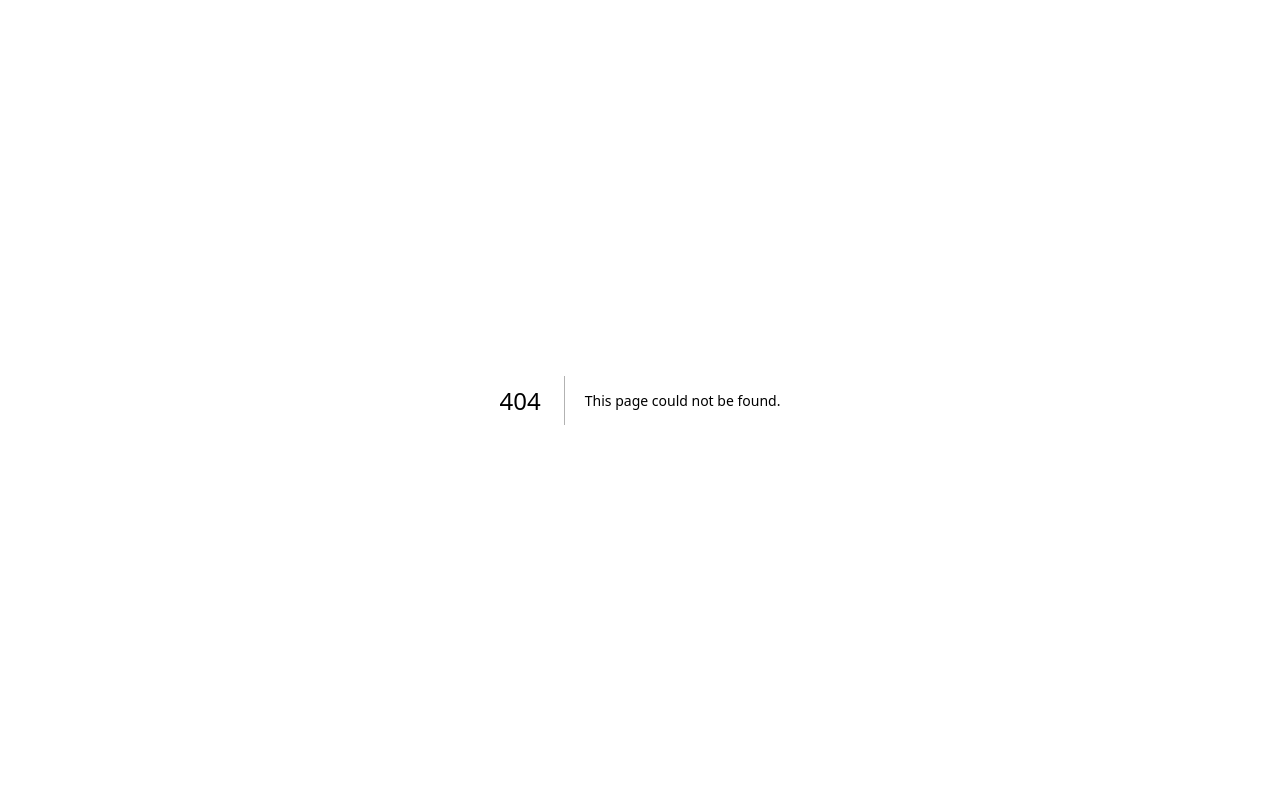
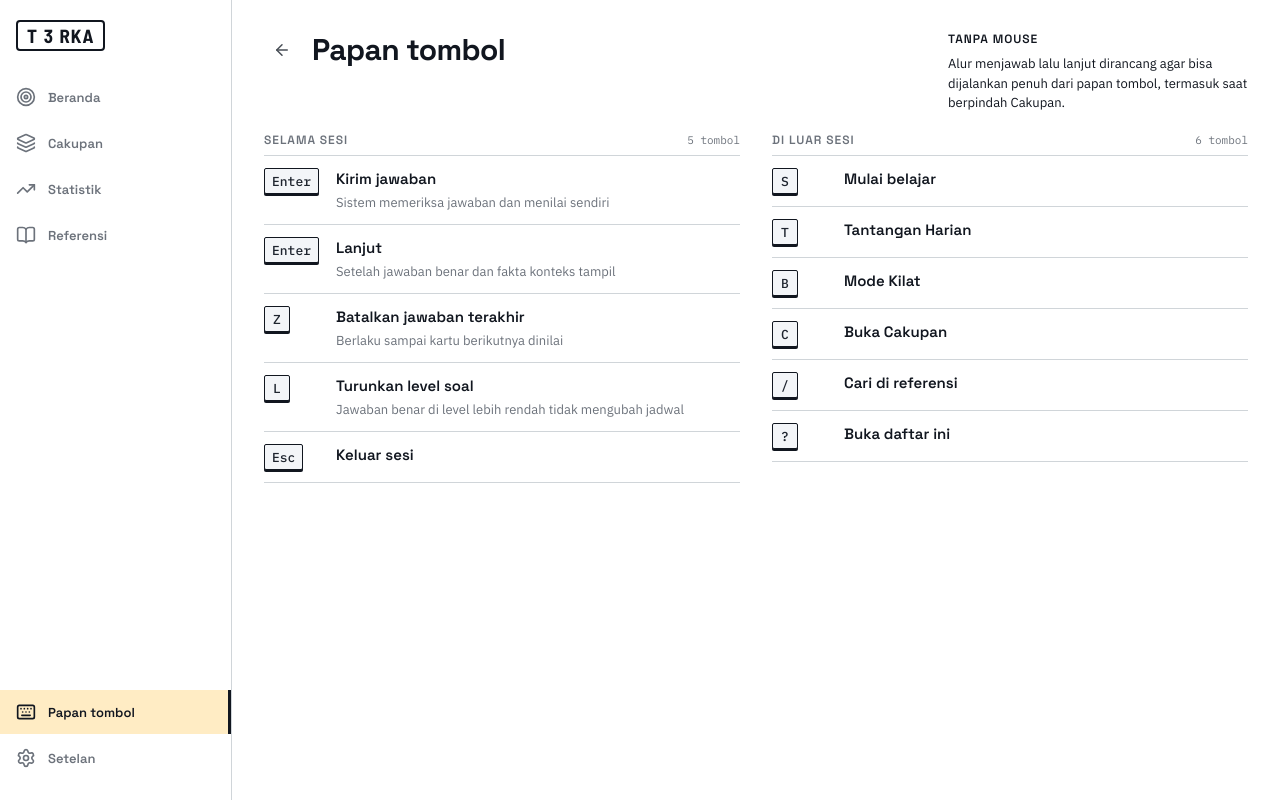
Before and after one commit to dikym/terka, a Next.js app: page /pintasan in a window 1280 px wide. Before the commit this address had no page. Built offline with nearby package versions, Linux system fonts and the light colour scheme; what ts-fsrs would draw is missing.

Commit message:
feat(pintasan): add keyboard shortcuts screen

```diff
--- /dev/null
+++ b/src/app/(app)/pintasan/page.tsx
@@ -0,0 +1,5 @@
+import { Pintasan } from "@/components/screens/pintasan";
+
+export default function Page() {
+	return <Pintasan />;
+}
--- /dev/null
+++ b/src/components/screens/pintasan.tsx
@@ -0,0 +1,97 @@
+import { PageFrame, PageTitle } from "@/components/layout/page-frame";
+import { Callout } from "@/components/ui/callout";
+import { Kbd } from "@/components/ui/kbd";
+import { LabelText } from "@/components/ui/label-text";
+
+type Shortcut = { key: string; label: string; note?: string };
+
+const groups: { title: string; rows: Shortcut[] }[] = [
+	{
+		title: "Selama sesi",
+		rows: [
+			{
+				key: "Enter",
+				label: "Kirim jawaban",
+				note: "Sistem memeriksa jawaban dan menilai sendiri"
+			},
+			{
+				key: "Enter",
+				label: "Lanjut",
+				note: "Setelah jawaban benar dan fakta konteks tampil"
+			},
+			{
+				key: "Z",
+				label: "Batalkan jawaban terakhir",
+				note: "Berlaku sampai kartu berikutnya dinilai"
+			},
+			{
+				key: "L",
+				label: "Turunkan level soal",
+				note: "Jawaban benar di level lebih rendah tidak mengubah jadwal"
+			},
+			{ key: "Esc", label: "Keluar sesi" }
+		]
+	},
+	{
+		title: "Di luar sesi",
+		rows: [
+			{ key: "S", label: "Mulai belajar" },
+			{ key: "T", label: "Tantangan Harian" },
+			{ key: "B", label: "Mode Kilat" },
+			{ key: "C", label: "Buka Cakupan" },
+			{ key: "/", label: "Cari di referensi" },
+			{ key: "?", label: "Buka daftar ini" }
+		]
+	}
+];
+
+export function Pintasan() {
+	return (
+		<PageFrame>
+			<div className="flex flex-col items-start justify-between gap-5 lg:flex-row lg:gap-8">
+				<PageTitle back="/">Papan tombol</PageTitle>
+				<Callout
+					title="Tanpa mouse"
+					className="max-w-75 border-0 bg-transparent p-0 text-body-sm"
+				>
+					Alur menjawab lalu lanjut dirancang agar bisa dijalankan penuh dari papan
+					tombol, termasuk saat berpindah Cakupan.
+				</Callout>
+			</div>
+			<div className="grid grid-cols-1 gap-8 lg:grid-cols-2">
+				{groups.map((group) => (
+					<section key={group.title} className="flex flex-col">
+						<div className="flex items-center justify-between border-b border-ink-200 pb-2">
+							<LabelText>{group.title}</LabelText>
+							<span className="font-mono text-micro text-ink-500">
+								{group.rows.length} tombol
+							</span>
+						</div>
+						{group.rows.map((row) => (
+							<div
+								key={row.label}
+								className="flex items-start gap-4 border-b border-ink-200 py-3"
+							>
+								<span className="flex min-w-14 shrink-0">
+									<Kbd className="inline-flex h-6.5 min-w-6.5 shrink-0 items-center justify-center border-ink-1000 bg-paper-50 px-1.75 py-0 text-body-sm leading-none opacity-100 shadow-[0_2px_0_var(--color-ink-1000)]">
+										{row.key}
+									</Kbd>
+								</span>
+								<div className="flex flex-col gap-0.5">
+									<span className="font-display text-body-md font-semibold text-ink-1000">
+										{row.label}
+									</span>
+									{row.note ? (
+										<span className="text-body-sm text-ink-500">
+											{row.note}
+										</span>
+									) : null}
+								</div>
+							</div>
+						))}
+					</section>
+				))}
+			</div>
+		</PageFrame>
+	);
+}
```
